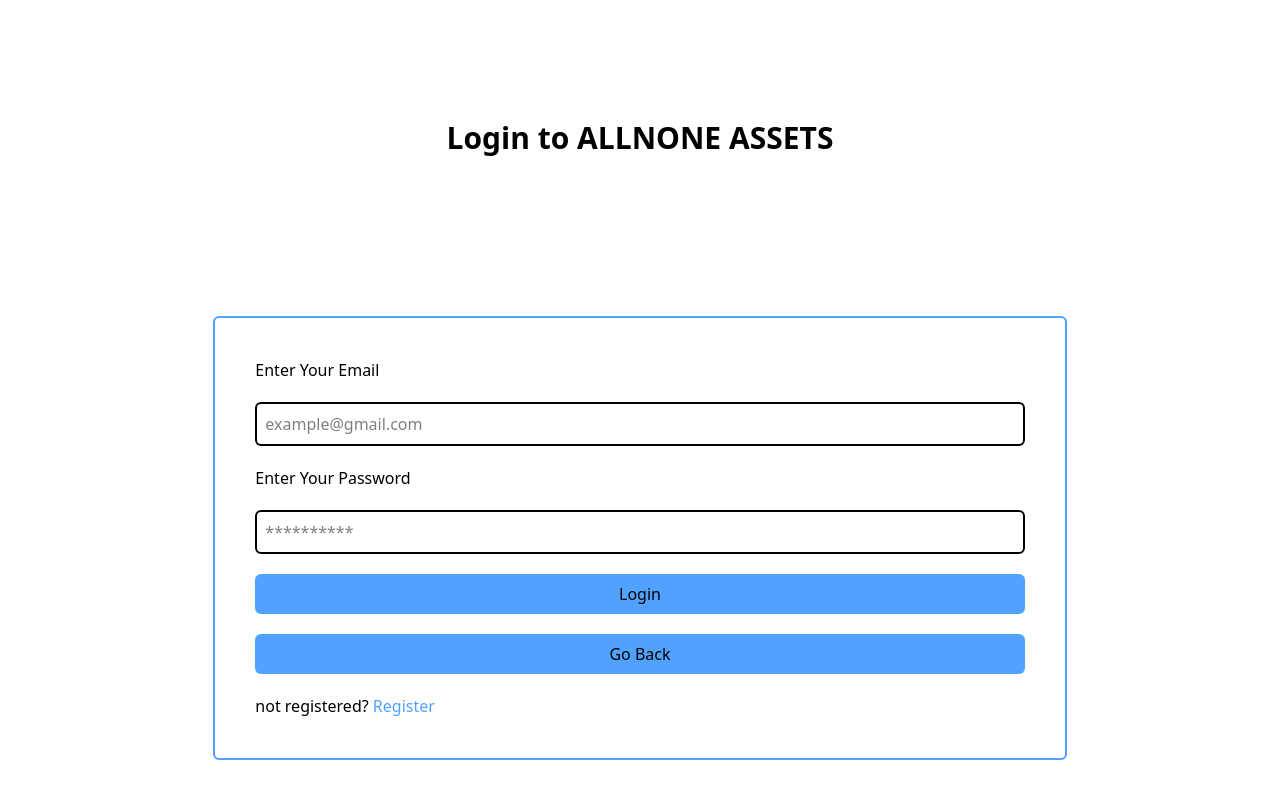
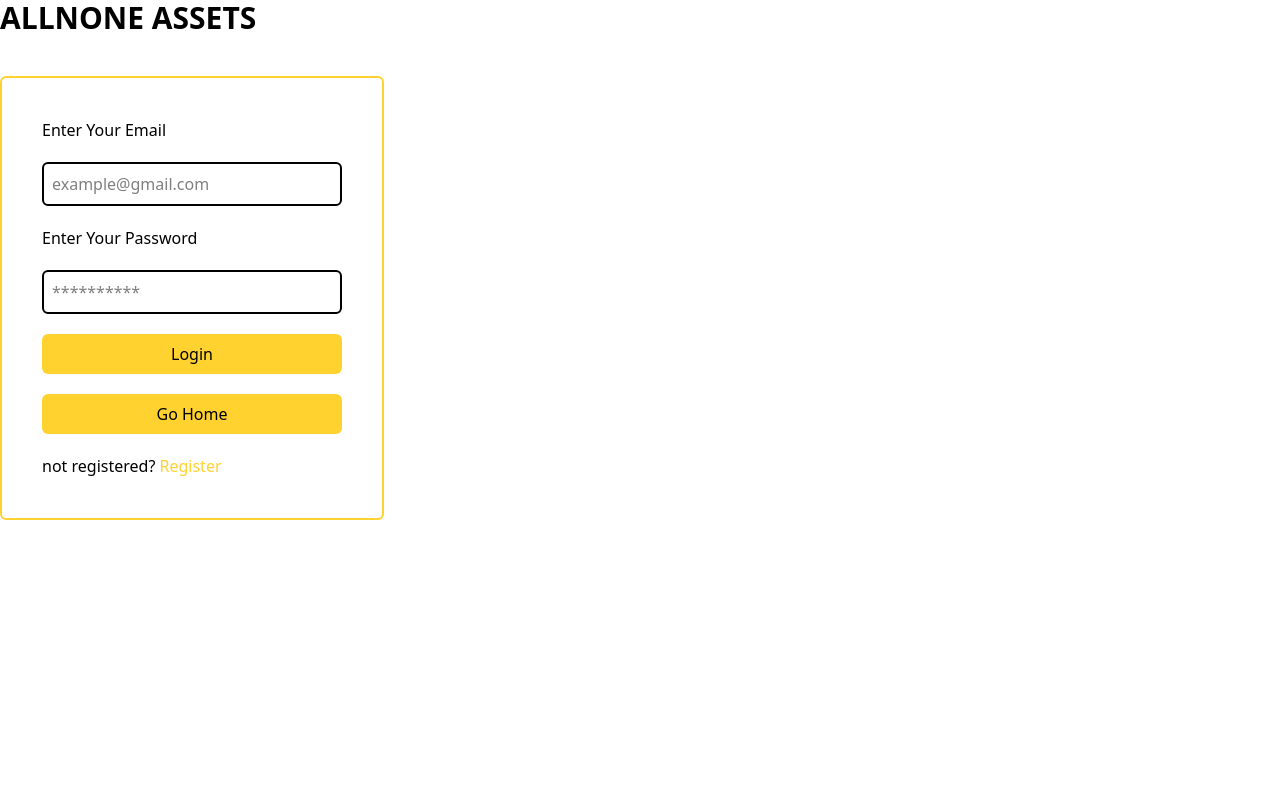
Before and after one commit to mutheeEverlyn/unified-frontend, a React (Vite) app: page /login in a window 1280 px wide. Shown: the top 800 px of the page. Built offline with nearby package versions, Linux system fonts and the light colour scheme; no server answers.

Commit message:
Refactor Login component styles for improved visual consistency and accessibility

```diff
--- a/src/features/login/Login.tsx
+++ b/src/features/login/Login.tsx
@@ -54,8 +54,8 @@ const Login: React.FC = () => {
         },
       }} />
       <div className="m-auto flex flex-col container min-h-screen">
-        <h1 className="font-bold text-3xl m-auto">Login to ALLNONE ASSETS</h1>
-        <form onSubmit={handleSubmit(onSubmit)} className="flex flex-col gap-5 my-10 mx-auto w-2/3 border-blue-400 rounded-md border-2 p-10">
+        <h1 className="font-bold text-3xl ">ALLNONE ASSETS</h1>
+        <form onSubmit={handleSubmit(onSubmit)} className="flex flex-col gap-5 my-10  w-96 border-amber-300 rounded-md border-2 p-10 ">
           <label htmlFor="email">Enter Your Email</label>
           {errors.email && <p className='text-red-600'>{errors.email.message}</p>}
           <input
@@ -86,16 +86,16 @@ const Login: React.FC = () => {
             className="border-2 border-black rounded-md p-2"
           />
 
-          <button type="submit" className="rounded-md bg-blue-400 p-2" disabled={isLoading}>
+          <button type="submit" className="rounded-md bg-amber-300  hover:bg-gray-400 p-2 *:transition duration-500" disabled={isLoading}>
             {isLoading ? 'Logging in...' : 'Login'}
           </button>
 
           {error && <p className="text-red-600">Failed to login: {error.message}</p>}
 
-          <button type="button" className="rounded-md bg-blue-400 p-2">
-            <Link to='/'>Go Back</Link>
+          <button type="button" className="rounded-md bg-amber-300  hover:bg-gray-400 p-2 *:transition duration-500">
+            <Link to='/'>Go Home</Link>
           </button>
-          <p>not registered? <Link to='/register' className='text-blue-400'>Register</Link></p>
+          <p>not registered? <Link to='/register' className='text-amber-300  hover:text-gray-400 *:transition duration-500'>Register</Link></p>
         </form>
       </div>
       <Footer />
```
